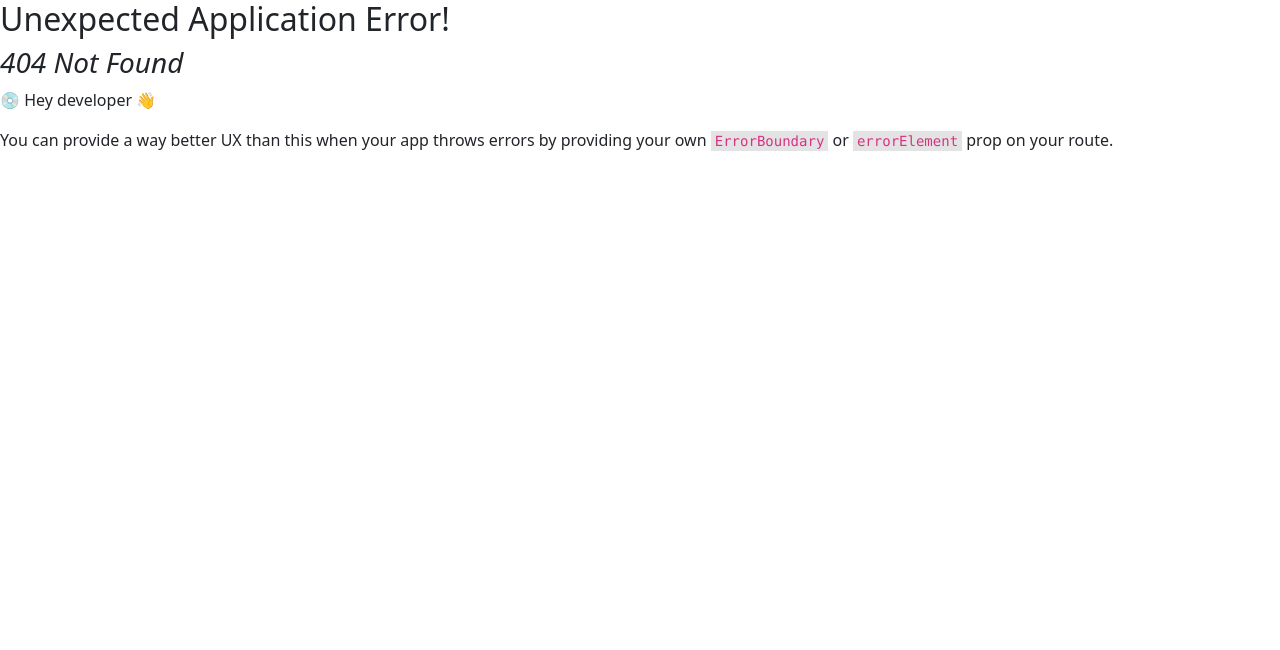
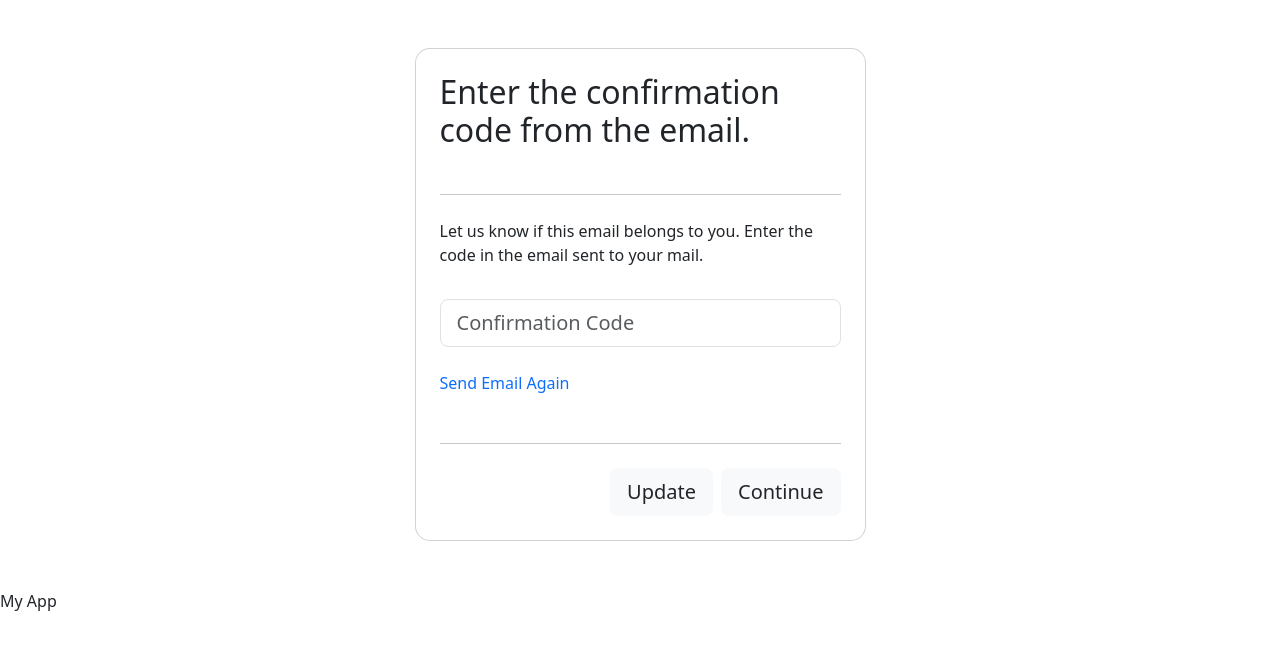
Before and after one commit to MohammadSazzad/Social_Sphere, a React (Vite) app in the folder Client/: page /users/verification in a window 1280 px wide. Before the commit this address had no page. Shown: the top 650 px of the page. Built offline with nearby package versions, Linux system fonts and the light colour scheme.

Commit message:
User verification at client end

```diff
--- a/Client/src/Layout.jsx
+++ b/Client/src/Layout.jsx
@@ -0,0 +1,18 @@
+import { Outlet } from "react-router-dom";
+import Header from "./components/Header";
+import Footer from "./components/Footer";
+
+const Layout = () => {
+
+    const isLogin = localStorage.getItem('token');
+
+    return (
+        <>
+            {isLogin && <Header />}
+            <Outlet />
+            <Footer />
+        </>
+    );
+}
+
+export default Layout;
--- /dev/null
+++ b/Client/src/components/Footer.jsx
@@ -0,0 +1,9 @@
+export const Footer = () => {
+    return (
+        <footer>
+            <p>My App</p>
+        </footer>
+    );
+}
+
+export default Footer;
--- /dev/null
+++ b/Client/src/components/Header.jsx
@@ -0,0 +1,9 @@
+const Header = () => {
+    return (
+        <header>
+            <h1>My App</h1>
+        </header>
+    );
+}
+
+export default Header;
--- a/Client/src/main.jsx
+++ b/Client/src/main.jsx
@@ -3,10 +3,17 @@ import { createRoot } from 'react-dom/client'
 import { createBrowserRouter, createRoutesFromElements, Route, RouterProvider } from 'react-router-dom'
 import 'bootstrap/dist/css/bootstrap.min.css'
 import SignUp from './users/signUp.jsx'
+import VerifyUser from './users/VerifyUser.jsx'
+import Layout from './Layout.jsx'
 
 const router = createBrowserRouter(
   createRoutesFromElements(
-    <Route path='/' element= {<SignUp />} />
+    <Route path='/' element= {<Layout />} >
+      <Route path='users' >
+        <Route path='signup' element={<SignUp/>}/>
+        <Route path='verification' element={<VerifyUser/>}/>
+      </Route>
+    </Route>
   )
 )
 
--- /dev/null
+++ b/Client/src/users/VerifyUser.jsx
@@ -0,0 +1,68 @@
+import axios from "axios";
+import { useRef } from "react";
+import { useNavigate } from "react-router-dom";
+
+const VerifyUser = () => {
+
+    const otp = useRef();
+    const navigate = useNavigate();
+
+    const handleSubmitButton = async(e) => {
+        e.preventDefault();
+        try{
+            const response = await axios.post('/api/users/verify', {
+                otp : otp.current.value
+            });
+            console.log(response.data);
+            navigate('/');
+        }catch(err){
+            console.log(err);
+        }
+        e.target.reset();
+    }
+
+    return (
+        <section className="vh-80">
+            <div className="container py-5 h-80">
+                <div className="row justify-content-center align-items-center h-100">
+                    <div className="col-md-6 col-lg-5">
+                        <div className="card shadow-2-strong card-registration" style={{ borderRadius: "15px" }}>
+                            <div className="card-body p-4 p-md-4">
+                                <div className="pb-3 ">
+                                    <div>
+                                        <h2 className="pb-md-0 mb-md-1">Enter the confirmation code from the email.</h2>
+                                    </div>
+                                </div>
+                                <hr className="my-4" />
+                                <form onSubmit={handleSubmitButton} >
+                                    <div className="row">
+                                        <div className="col-md-12 mb-4">
+                                            <label htmlFor="confirmationCode" className="form-label">Let us know if this email belongs to you. Enter the code in the email sent to your mail.</label>
+                                        </div>
+                                    </div>
+                                    <div className="row">
+                                        <div className="col-md-12 mb-4">
+                                            <input type="text" ref={otp} id="confirmationCode" className="form-control form-control-lg" placeholder="Confirmation Code" />
+                                        </div>
+                                    </div>
+                                    <div className="row">
+                                        <div className="col-md-12 mb-4">
+                                            <a href="" className="text-decoration-none">Send Email Again</a>
+                                        </div>
+                                    </div>
+                                    <hr className="my-4" />
+                                    <div className="text-end">
+                                        <button className="btn btn-light btn-block btn-lg text-body me-2 ">Update </button>
+                                        <button type="submit" className="btn btn-light btn-block btn-lg text-body gap-2" id="verifyButton">Continue</button>
+                                    </div>
+                                </form>
+                            </div>
+                        </div>
+                    </div>
+                </div>
+            </div>
+        </section>
+    )
+}
+
+export default VerifyUser;
--- a/Client/src/users/signUp.jsx
+++ b/Client/src/users/signUp.jsx
@@ -1,6 +1,7 @@
 import { useRef, useState } from "react";
 import styles from './signUp.module.css';
 import axios from 'axios';
+import { useNavigate } from "react-router-dom";
 
 const SignUp = () => {
     const fName = useRef();
@@ -11,10 +12,12 @@ const SignUp = () => {
     const [gender, setGender] = useState("");
     console.log(gender);
 
+    const navigate = useNavigate();
+
     const handleSubmitButton = async(e) => {
         e.preventDefault();
         try{
-            const response = await axios.post('api/users/signup', {
+            const response = await axios.post('/api/users/signup', {
                 first_name: fName.current.value,
                 last_name: lName.current.value,
                 date_of_birth: dob.current.value,
@@ -23,6 +26,7 @@ const SignUp = () => {
                 password: pass.current.value
             });
             console.log(response);
+            navigate('/users/verification');
             if(response.status === 201){
                 alert('Verification Email Send Successfully.');
             }
```
